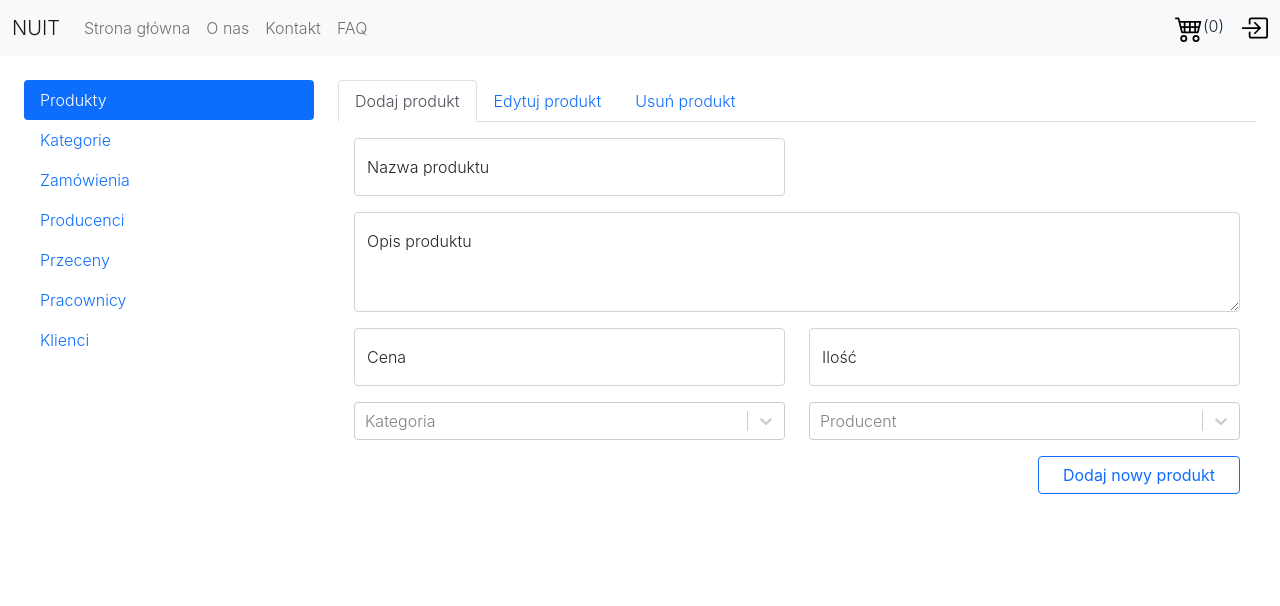
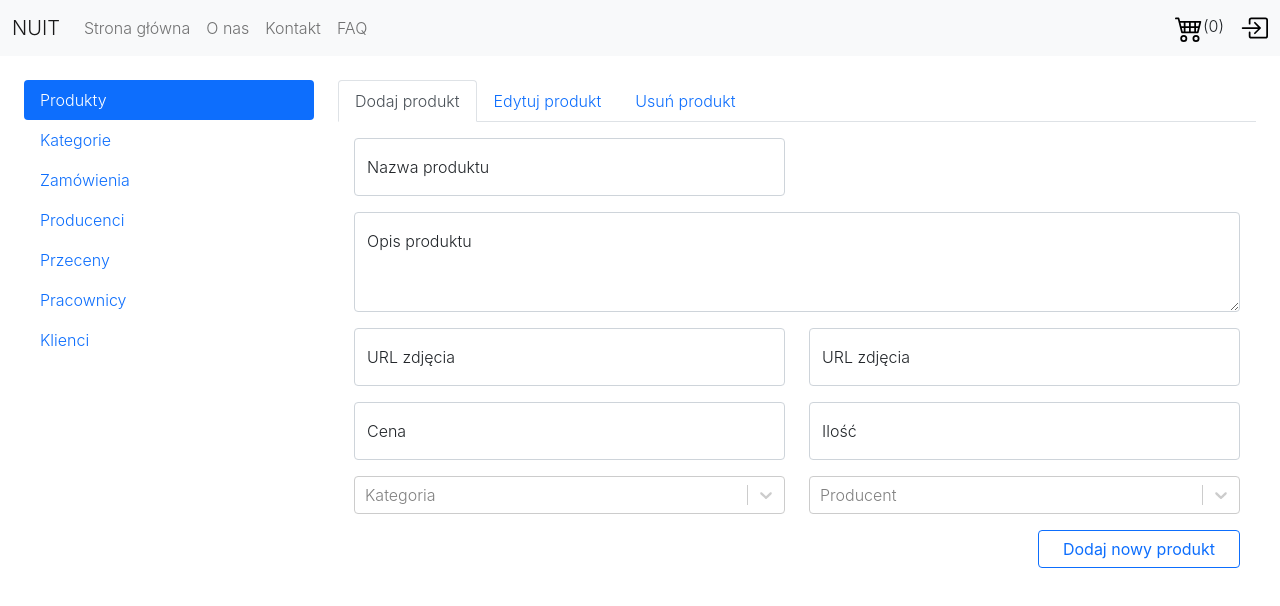
Before and after one commit to bdaf/Internet_shop, a React (Create React App) app in the folder frontend/: page /panel in a window 1280 px wide. Shown: the top 606 px of the page. Built offline with nearby package versions, Linux system fonts and the light colour scheme; no server answers.

Commit message:
add photo product

```diff
--- a/frontend/src/pages/EmployeePanel/components/Products/AddProduct.js
+++ b/frontend/src/pages/EmployeePanel/components/Products/AddProduct.js
@@ -13,6 +13,9 @@ const AddProduct = (props) => {
     const [amount, setAmount] = useState(0)
     const [category, setCategory] = useState('')
     const [producer, setProducer] = useState('')
+
+    const [photo1, setPhoto1] = useState('')
+    const [photo2, setPhoto2] = useState('')
 
     const [optionsCategory, setOptionsCategory] = useState([])
     const [optionsProducer, setOptionsProducer] = useState([])
@@ -46,6 +49,14 @@ const AddProduct = (props) => {
 
         setIsError(false)
 
+        let photoSend = []
+
+        if (photo1 != '')
+            photoSend.push({ url: photo1 })
+        if (photo2 != '')
+            photoSend.push({url: photo2})
+
+        console.log(photoSend)
         const newProduct =
         {
             name: name,
@@ -59,6 +70,9 @@ const AddProduct = (props) => {
             producer: {
                 nameOfCompany: producer.label,
                 nip: producer.value
+            },
+            gallery: {
+                photos: photoSend
             }
         }
 
@@ -99,6 +113,18 @@ const AddProduct = (props) => {
                     />
                 </FloatingLabel>
                 <Row className="mb-3">
+                <Form.Group as={Col} xs={12} md={6} controlId="formGridPrice">
+                        <FloatingLabel controlId="floatingPassword" label="URL zdjęcia">
+                            <Form.Control onChange={(e) => setPhoto1(e.target.value)} type="text" placeholder="URL zdjęcia" />
+                        </FloatingLabel>
+                    </Form.Group>
+                    <Form.Group as={Col} xs={12} md={6} controlId="formGridAmount">
+                        <FloatingLabel controlId="floatingAmount" label="URL zdjęcia">
+                            <Form.Control onChange={(e) => setPhoto2(e.target.value)} type="text" placeholder="URL zdjęcia" />
+                        </FloatingLabel>
+                    </Form.Group>
+                </Row>
+                <Row className="mb-3">
                     <Form.Group as={Col} xs={12} md={6} controlId="formGridPrice">
                         <FloatingLabel controlId="floatingPassword" label="Cena">
                             <Form.Control onChange={(e) => setPrice(e.target.value)} type="number" placeholder="Cena" />
```
